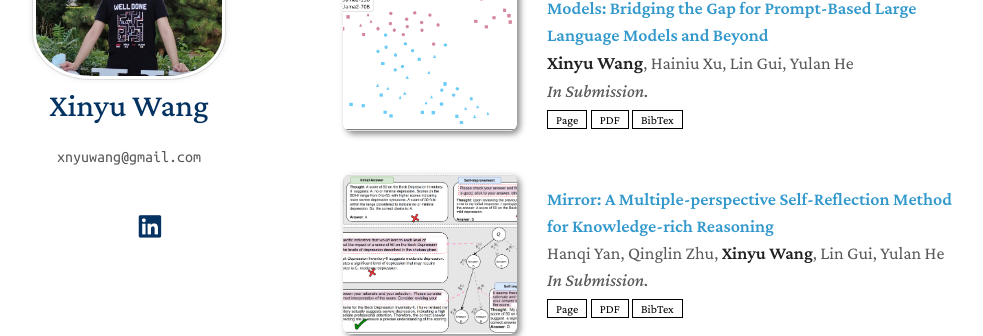
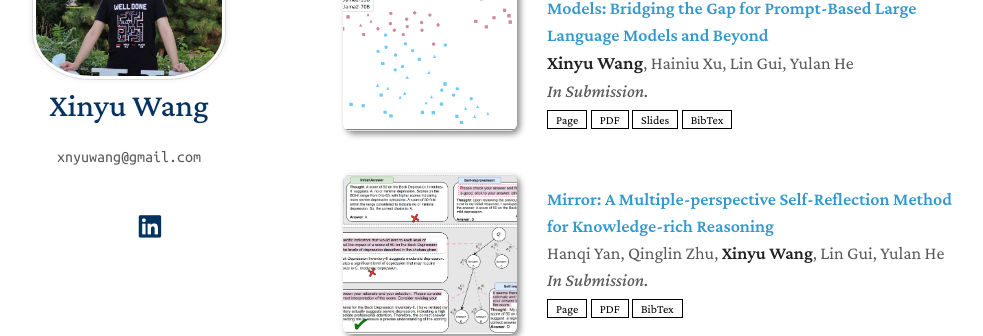
Before and after one commit to xnyuwg/xnyuwg.github.io, a Jekyll site: the page built from index.md, in a window 1280 px wide and 900 px high, scrolled down 337 px. Shown: the part 147-483 px from the top of the window, without its empty margins (147-1130 px from the left). Built offline with Jekyll 4.4.1, drawn with Linux system fonts in a browser that asks for light colours; nearby versions of some CDN libraries; a style sheet for code colours, icons or effects is not loaded.

Commit message:
add slides

```diff
--- a/_data/publications.yml
+++ b/_data/publications.yml
@@ -29,6 +29,7 @@ main:
     pdf: https://arxiv.org/pdf/2402.14522.pdf
     bibtex: ./assets/bib/arxiv2024.bib
     image: ./assets/img/arxiv2024.png
+    code: ./assets/slides/arxiv2024.pdf
 
   - title: "Mirror: A Multiple-perspective Self-Reflection Method for Knowledge-rich Reasoning"
     authors: Hanqi Yan, Qinglin Zhu, <strong style="font-weight:900">Xinyu Wang</strong>, Lin Gui, Yulan He
```
Also changed, not shown: 1 other file.
